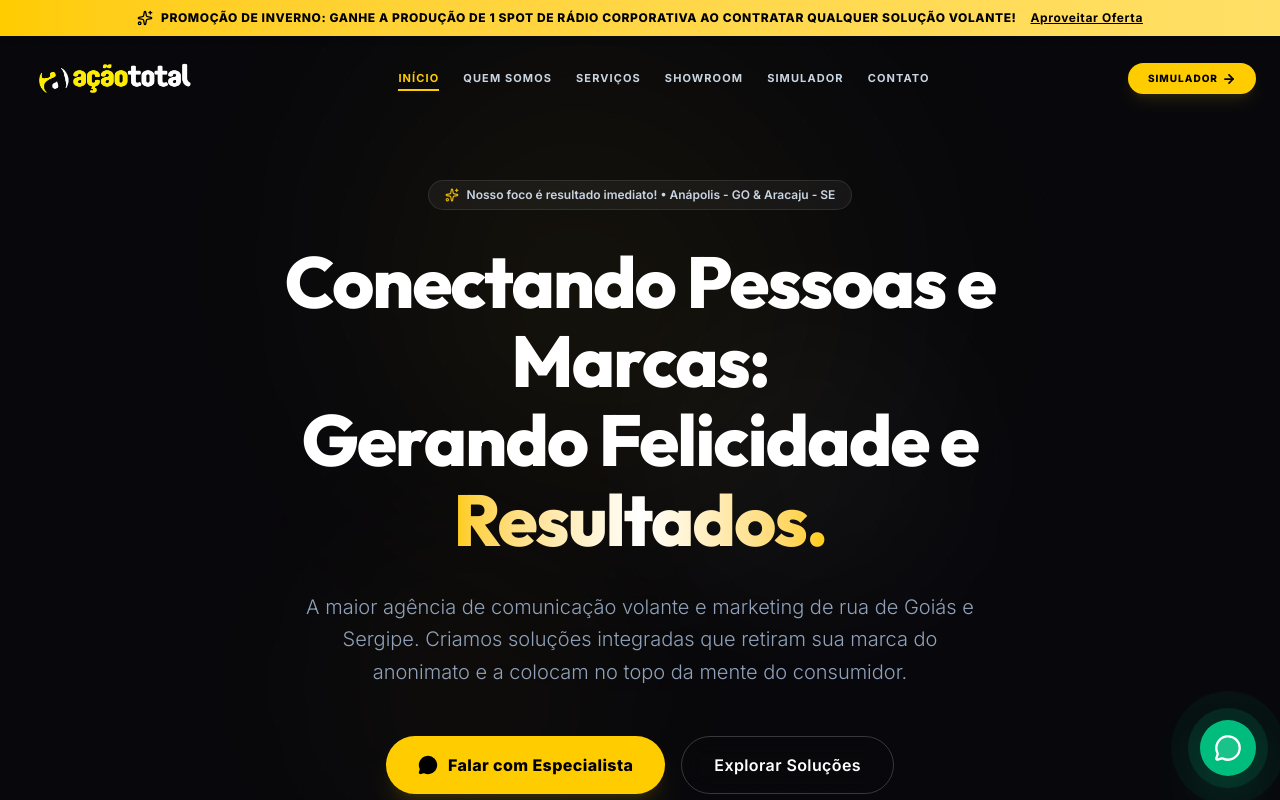
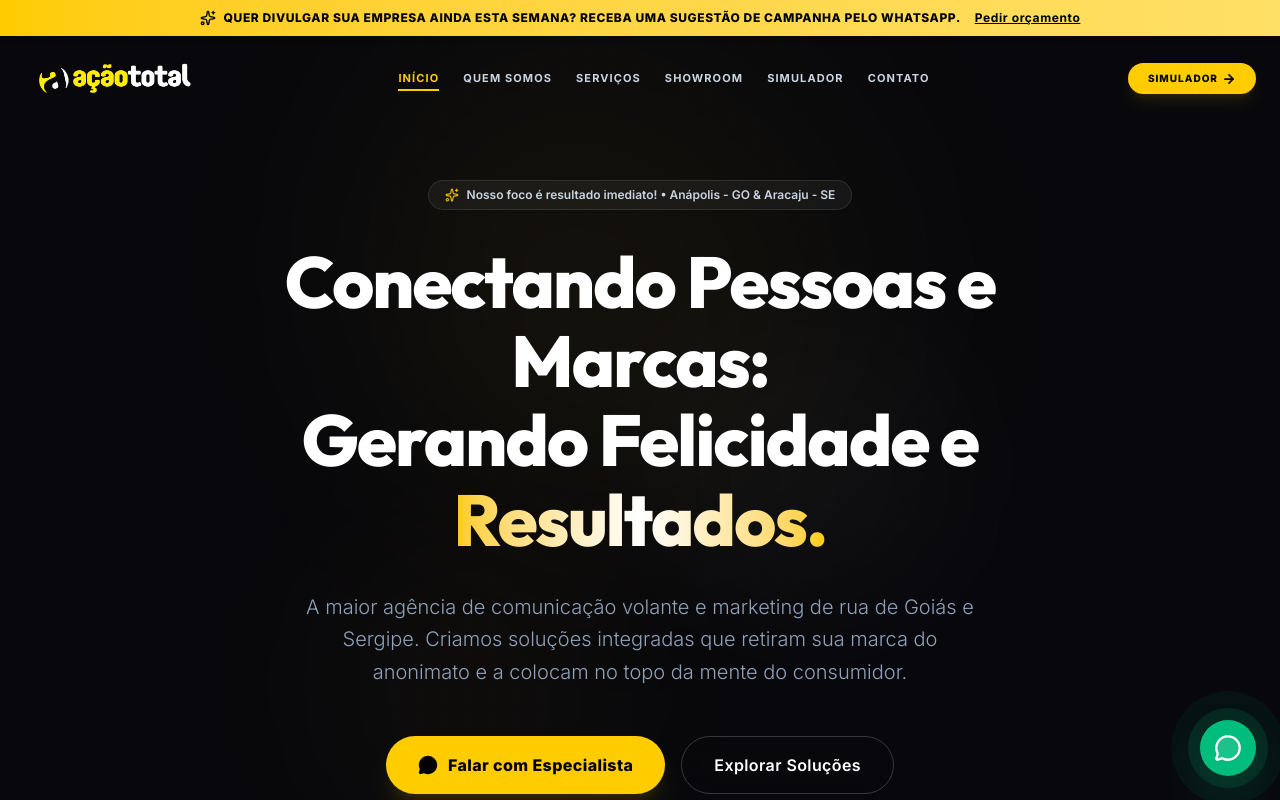
Before and after one commit to paulodias-dev/a--o-total-propaganda, a React (Vite) app: page / in a window 1280 px wide. Shown: the top 800 px of the page. Built offline with nearby package versions, Linux system fonts and the light colour scheme.

Commit message:
Ajusta banner e SEO dinâmico

```diff
--- a/src/App.tsx
+++ b/src/App.tsx
@@ -1,5 +1,6 @@
 import React, { useState, useEffect, useRef } from "react";
 import Navigation from "./components/Navigation";
+import DynamicSeo from "./components/DynamicSeo";
 import HomeView from "./views/HomeView";
 import AboutView from "./views/AboutView";
 import ServicesView from "./views/ServicesView";
@@ -17,7 +18,6 @@ export default function App() {
   const [announcementHeight, setAnnouncementHeight] = useState(0);
   const announcementRef = useRef<HTMLDivElement | null>(null);
 
-  // Sync state with hash routing in URL
   useEffect(() => {
     const handleHashChange = () => {
       const hash = window.location.hash.replace("#", "");
@@ -30,7 +30,6 @@ export default function App() {
     };
 
     window.addEventListener("hashchange", handleHashChange);
-    // Initial sync
     handleHashChange();
 
     return () => window.removeEventListener("hashchange", handleHashChange);
@@ -90,42 +89,37 @@ export default function App() {
 
   return (
     <div className="min-h-screen bg-midnight-carbon text-white antialiased selection:bg-brand-yellow/30 selection:text-white relative">
-      {/* Dynamic top announcement banner */}
+      <DynamicSeo activePage={activePage} selectedSubService={selectedSubService} />
+
       <div
         ref={announcementRef}
         className="bg-gradient-to-r from-brand-yellow to-[#FFE066] text-black py-2.5 px-4 text-center text-xs font-black uppercase tracking-wider flex items-center justify-center gap-2 z-50 relative shadow-md"
       >
         <Sparkles className="w-4 h-4 animate-spin-slow text-black" />
-        <span>PROMOÇÃO DE INVERNO: Ganhe a produção de 1 Spot de Rádio Corporativa ao contratar qualquer solução volante!</span>
+        <span>Quer divulgar sua empresa ainda esta semana? Receba uma sugestão de campanha pelo WhatsApp.</span>
         <button
           onClick={() => handleNavigate("orcamento")}
           className="underline hover:text-neutral-800 transition-colors cursor-pointer ml-1.5 font-bold"
         >
-          Aproveitar Oferta
+          Pedir orçamento
         </button>
       </div>
 
-      {/* 1. Sticky Navigation Bar */}
       <Navigation
         activePage={activePage}
         onNavigate={handleNavigate}
         announcementOffset={announcementHeight}
       />
 
-      {/* Semantic Main Content Block with fade in transition */}
       <main className="transition-opacity duration-300">
         {renderActiveView()}
       </main>
 
-      {/* 2. Conditionally rendered Contact Section & Semantic Footer */}
       {activePage !== "contato" && (
         <ContactFooter onNavigate={handleNavigate} />
       )}
 
-      {/* 3. Floating Action WhatsApp Button */}
       <FloatingWhatsapp />
-
-      {/* 4. Scroll To Top Button */}
       <ScrollToTop />
     </div>
   );
```
